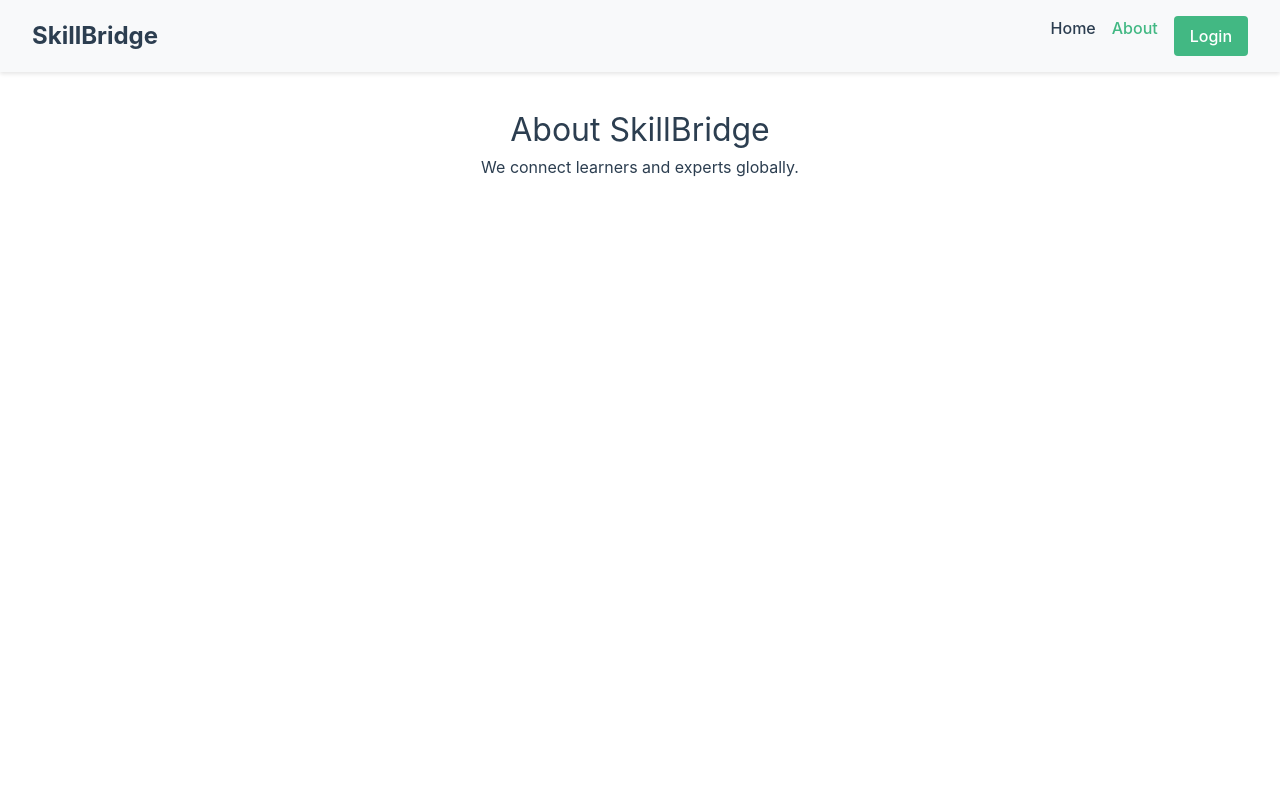
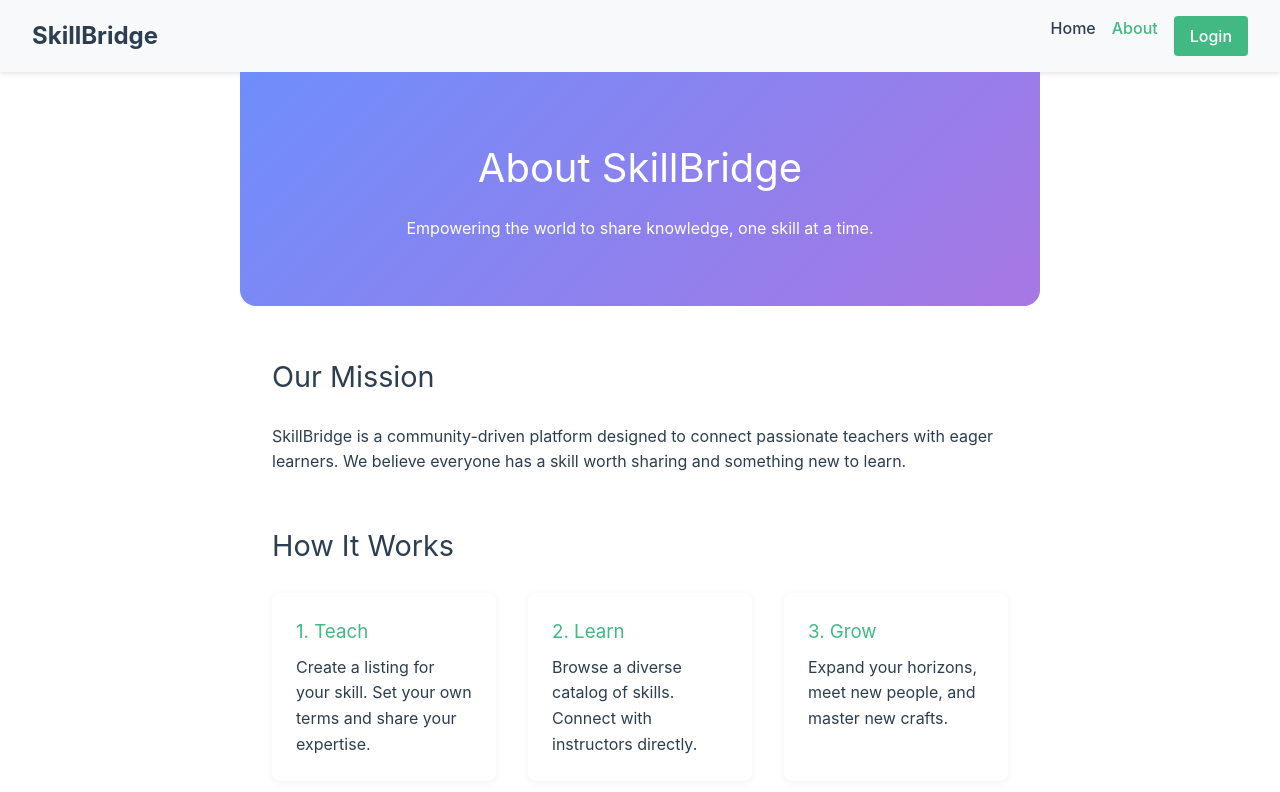
Before and after one commit to Tusharisme/SkillBridge, a Vue app in the folder frontend/: page /about in a window 1280 px wide. Shown: the top 792 px of the page. Built offline with nearby package versions, Linux system fonts and the light colour scheme; no server answers.

Commit message:
Polish Frontend: Wire Dashboard buttons, Navigation and About Page

```diff
--- a/frontend/src/App.vue
+++ b/frontend/src/App.vue
@@ -19,6 +19,7 @@ const authStore = useAuthStore()
           </template>
 
           <template v-else>
+            <RouterLink to="/skills/create">Teach</RouterLink>
             <RouterLink to="/dashboard">Dashboard</RouterLink>
             <button @click="authStore.logout()" class="btn-logout">Logout</button>
           </template>
--- a/frontend/src/views/AboutView.vue
+++ b/frontend/src/views/AboutView.vue
@@ -1,13 +1,86 @@
 <template>
   <div class="about">
-    <h1>About SkillBridge</h1>
-    <p>We connect learners and experts globally.</p>
+    <div class="hero">
+      <h1>About SkillBridge</h1>
+      <p>Empowering the world to share knowledge, one skill at a time.</p>
+    </div>
+
+    <div class="content">
+      <section>
+        <h2>Our Mission</h2>
+        <p>SkillBridge is a community-driven platform designed to connect passionate teachers with eager learners. We believe everyone has a skill worth sharing and something new to learn.</p>
+      </section>
+
+      <section>
+        <h2>How It Works</h2>
+        <div class="steps">
+          <div class="step">
+            <h3>1. Teach</h3>
+            <p>Create a listing for your skill. Set your own terms and share your expertise.</p>
+          </div>
+          <div class="step">
+            <h3>2. Learn</h3>
+            <p>Browse a diverse catalog of skills. Connect with instructors directly.</p>
+          </div>
+          <div class="step">
+            <h3>3. Grow</h3>
+            <p>Expand your horizons, meet new people, and master new crafts.</p>
+          </div>
+        </div>
+      </section>
+    </div>
   </div>
 </template>
 
-<style>
+<style scoped>
 .about {
-  padding: 2rem;
+  max-width: 800px;
+  margin: 0 auto;
+}
+
+.hero {
   text-align: center;
+  padding: 4rem 1rem;
+  background: linear-gradient(135deg, #6e8efb, #a777e3);
+  color: white;
+  border-radius: 0 0 16px 16px;
+  margin-bottom: 3rem;
+}
+
+.hero h1 {
+  font-size: 2.5rem;
+  margin-bottom: 1rem;
+}
+
+.content {
+  padding: 0 2rem 4rem;
+}
+
+section {
+  margin-bottom: 3rem;
+}
+
+h2 {
+  font-size: 1.8rem;
+  margin-bottom: 1.5rem;
+  color: var(--color-heading);
+}
+
+.steps {
+  display: grid;
+  grid-template-columns: repeat(auto-fit, minmax(200px, 1fr));
+  gap: 2rem;
+}
+
+.step {
+  background: white;
+  padding: 1.5rem;
+  border-radius: 8px;
+  box-shadow: 0 2px 8px rgba(0,0,0,0.05);
+}
+
+.step h3 {
+  color: var(--color-primary);
+  margin-bottom: 0.5rem;
 }
 </style>
--- a/frontend/src/views/DashboardView.vue
+++ b/frontend/src/views/DashboardView.vue
@@ -35,8 +35,8 @@ onMounted(async () => {
               <p>{{ skill.description }}</p>
             </div>
             <div class="skill-actions">
-              <button>Edit</button>
-              <button class="delete">Delete</button>
+              <router-link :to="`/skills/${skill.id}/edit`" class="btn-edit">Edit</router-link>
+              <button @click="skillStore.deleteSkill(skill.id)" class="delete">Delete</button>
             </div>
           </div>
         </div>
@@ -132,6 +132,20 @@ button.delete {
   background: #fff5f5;
 }
 
+.btn-edit {
+  padding: 0.5rem 1rem;
+  border: 1px solid #ddd;
+  background: white;
+  border-radius: 4px;
+  cursor: pointer;
+  color: #333;
+  text-decoration: none;
+  font-size: 0.9rem;
+}
+.btn-edit:hover {
+  background: #f9f9f9;
+}
+
 .section-block {
   margin-bottom: 2rem;
 }
```
Also changed, not shown: 2 other files (tests, documents, lock files or other folders).
